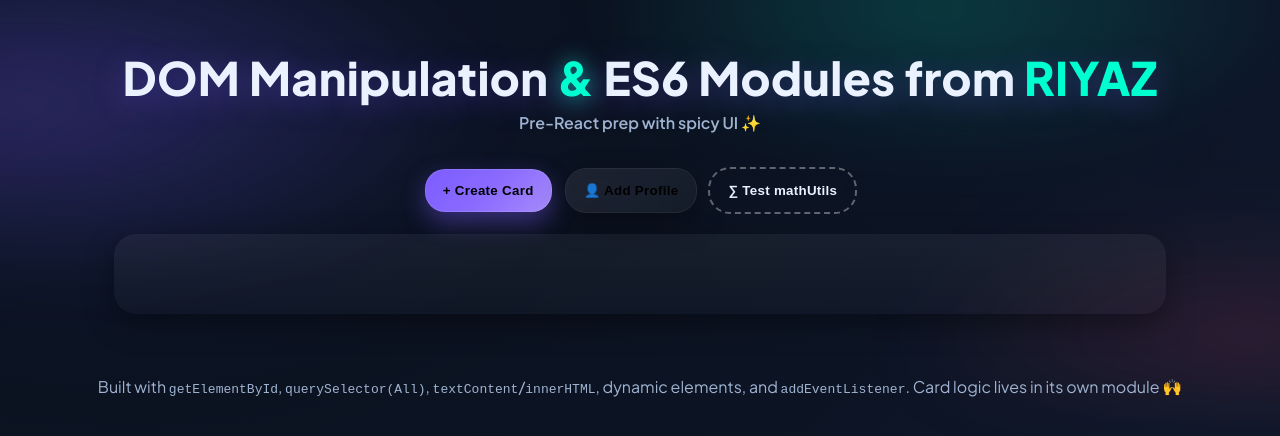
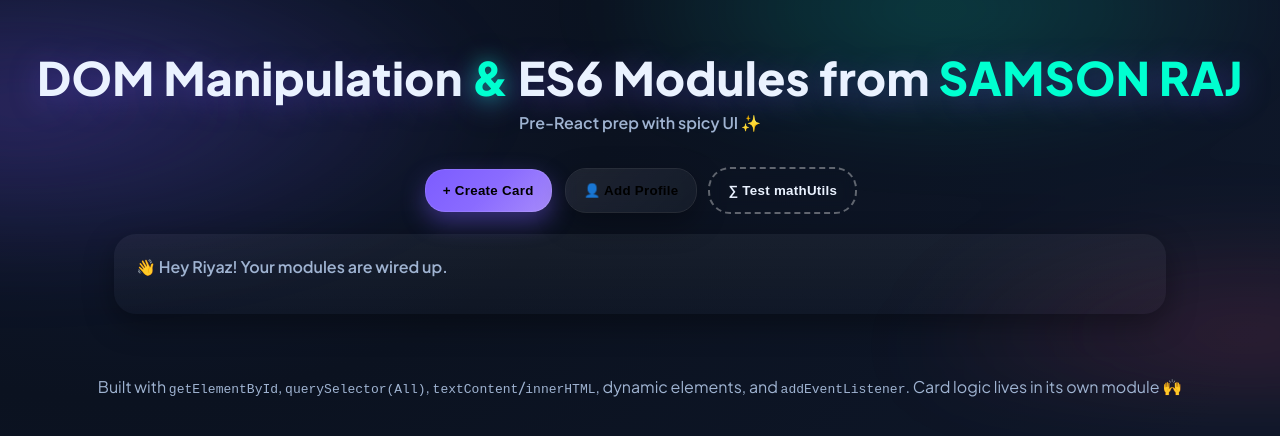
Before and after one commit to samsonraj01/day-4-SVAC-sam, a plain HTML site: page index.html in a window 1280 px wide. Drawn offline with Linux system fonts and the light colour scheme; files that its build step writes are made by us from their sources; files whose address does not match are found by name.

Commit message:
Update index.html

```diff
--- a/index.html
+++ b/index.html
@@ -11,12 +11,12 @@
   <link href="https://fonts.googleapis.com/css2?family=Plus+Jakarta+Sans:wght@300;400;600;800&display=swap" rel="stylesheet">
 
   <!-- Styles -->
-  <link rel="stylesheet" href="css/style.css" />
+  <link rel="stylesheet" href="style.css" />
 </head>
 <body>
   <div class="bg-aurora" aria-hidden="true"></div>
   <header class="site-header">
-    <h1>DOM Manipulation <span class="amp">&</span> ES6 Modules from <span style="color:#00ffd0">RIYAZ</span></h1>
+    <h1>DOM Manipulation <span class="amp">&</span> ES6 Modules from <span style="color:#00ffd0">SAMSON RAJ</span></h1>
     <p class="subtitle">Pre-React prep with spicy UI ✨</p>
   </header>
 
@@ -48,6 +48,6 @@
   </footer>
 
   <!-- Main JS -->
-  <script type="module" src="./js/main.js"></script>
+  <script type="module" src="main.js"></script>
 </body>
 </html>
```
